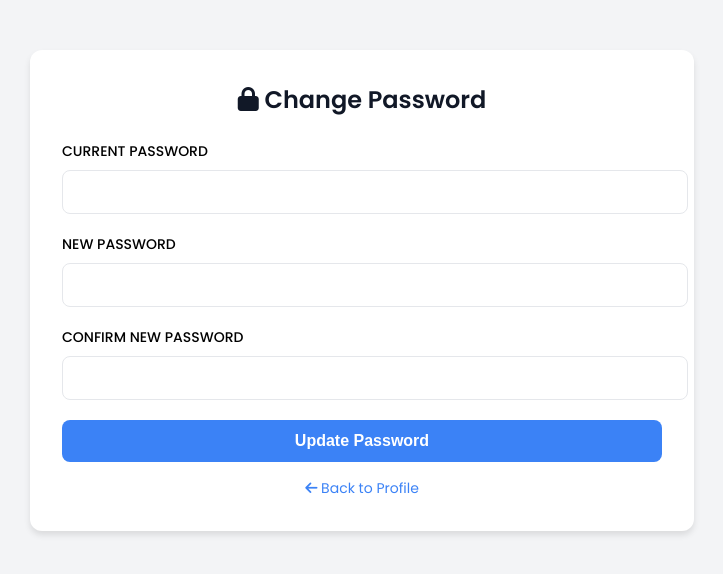
After one commit to PhamQuocNam/EcommerceWebsite, a Django app: page /change_password/ in a window 1280 px wide. The commit adds this page. Shown: the top 574 px of the page, without its empty margins (278-1001 px from the left). Run offline with Django 4.2, Linux system fonts and the light colour scheme; parts of the project's set-up code (start-up, migrations or seed data) failed here and were passed over; some libraries are stand-ins or nearby versions.

Commit message:
change pas

```diff
--- a/core/urls.py
+++ b/core/urls.py
@@ -2,7 +2,7 @@ from django.urls import path, include
 from core.views import index, product_list_view, category_list_view, \
     category_product_list_view, product_detail_view, tag_list, ajax_add_review,\
     search_view, add_to_cart, cart_view, checkout_view, delete_item_from_cart, update_items_cart, payment_completed_view, payment_failed_view, \
-    response, profile_view, address_view,  order_history_view, track_order_view, contact_view
+     profile_view, address_view,  order_history_view, track_order_view, contact_view, change_password_view
 app_name= 'core'
 
 urlpatterns=[
@@ -18,7 +18,6 @@ urlpatterns=[
     path("cart/", cart_view, name="cart"),
     path("delete-from-cart/", delete_item_from_cart, name="delete-from-cart"),
     path("checkout/", checkout_view, name="checkout"),
-    path('response/', response, name='response'),
     path("update-items-cart/", update_items_cart , name="update-items-cart"),
     path("paypal/", include("paypal.standard.ipn.urls")),
     path("payment-completed/", payment_completed_view , name="payment-completed"),
@@ -27,5 +26,6 @@ urlpatterns=[
     path("address/",address_view,name='address'),
     path("order_history/", order_history_view, name='order_history'),
     path("track_order/", track_order_view, name='track_order'),
-    path("contact/",contact_view, name='contact')
+    path("contact/",contact_view, name='contact'),
+    path("change_password/", change_password_view, name='change_password' ),
 ]
--- a/core/views.py
+++ b/core/views.py
@@ -14,8 +14,10 @@ from django.views.decorators.csrf import csrf_exempt
 from paypal.standard.forms import PayPalPaymentsForm
 import uuid
 from taggit.models import Tag
-from .AI_model import Answer_Question, Recommendation_System_Type_1
 from userauths.models import Profile
+from django.contrib import messages
+from django.contrib.auth.hashers import check_password
+
 
 
 # Create your views here.
@@ -24,9 +26,6 @@ from userauths.models import Profile
 def index(request):
     categories = Product_Category.objects.all()
     products= Product.objects.all()
-    recommended_ids= Recommendation_System_Type_1()
-    recommended_products = list(Product.objects.filter(id__in=recommended_ids))
-
     saleoff_products = Product.objects.filter(discount__Active=True)
     dessert_products = Product.objects.filter(category__ID_Product_Category="CAT004")
     fruit_products = Product.objects.filter(category__ID_Product_Category="CAT001")
@@ -35,7 +34,6 @@ def index(request):
     context ={
      "products": products,
      "categories": categories,
-     "recommended_products": recommended_products,
      "dessert_products": dessert_products,
      "fruit_products":fruit_products,
      'saleoff_products': saleoff_products,
@@ -322,31 +320,11 @@ def payment_completed_view(request):
 def payment_failed_view(request):
     return render(request, "core/payment-failed.html")
 
-
-
-@csrf_exempt
-def response(request):
-    if request.method == 'POST':
-        data = json.loads(request.body)
-        message = data.get('message', '')
-        answer = Answer_Question(message)
-        # new_chat = Chat(message=message, response=answer)
-        # new_chat.save()
-        return JsonResponse({'response': answer})
-
-    return JsonResponse({'response': 'Invalid request'}, status=400)
-
-
-
-
 def profile_view(request):
-
-    profile = Profile.objects.get(user = request.user)
-    context= {
+    profile, created = Profile.objects.get_or_create(user=request.user)
+    context = {
         'profile': profile
     }
-
-
     return render(request, 'core/profile.html', context)
 
 
@@ -385,3 +363,23 @@ def track_order_view(request):
 
 def contact_view(request):
     return render(request, "core/contact.html")
+
+def change_password_view(request):
+    user = request.user
+    if request.method == 'POST':
+        old_password = request.POST.get('old_password')
+        new_password = request.POST.get('new_password')
+        confirm_password = request.POST.get('confirm_password')
+        if confirm_password != new_password:
+            messages.error(request, 'Confirm password does not match')
+            return redirect('core:change_password')
+
+        if check_password(old_password,user.password):
+            user.set_password(new_password)
+            user.save()
+            messages.success(request, 'Password changed successfully')
+            return redirect('core:profile')
+        else:
+            messages.error(request, 'Old password is incorrect')
+            return redirect('core:change_password')
+    return render(request, "core/change-password.html")
--- /dev/null
+++ b/templates/core/change-password.html
@@ -0,0 +1,124 @@
+{% load static %}
+<!doctype html>
+<html lang="en">
+
+<head>
+    <meta charset="utf-8">
+    <meta name="viewport" content="width=device-width, initial-scale=1">
+    <title>Change Password | ATZ Shop</title>
+    <link rel="icon" type="image/png" href="{% static 'image/favicon-32x32.png' %}">
+    <link rel="stylesheet" href="https://cdnjs.cloudflare.com/ajax/libs/font-awesome/6.4.0/css/all.min.css">
+    <link href="https://fonts.googleapis.com/css2?family=Poppins:wght@300;400;500;600;700&display=swap" rel="stylesheet">
+    <link href="{% static 'css/style.css' %}" rel="stylesheet">
+    <style>
+        body {
+            font-family: 'Poppins', sans-serif;
+            background-color: #F3F4F6;
+        }
+
+        .container {
+            max-width: 600px;
+            margin: 50px auto;
+            background: white;
+            padding: 2rem;
+            border-radius: 12px;
+            box-shadow: 0 4px 6px rgba(0,0,0,0.1);
+        }
+
+        h2 {
+            font-size: 1.5rem;
+            font-weight: 600;
+            margin-bottom: 1.5rem;
+            color: #111827;
+            text-align: center;
+        }
+
+        .form-group {
+            margin-bottom: 1.25rem;
+        }
+
+        label {
+            font-weight: 500;
+            display: block;
+            margin-bottom: 0.5rem;
+        }
+
+        input[type="password"] {
+            width: 100%;
+            padding: 0.75rem;
+            border: 1px solid #E5E7EB;
+            border-radius: 8px;
+            font-size: 1rem;
+        }
+
+        .btn {
+            display: inline-block;
+            background: #3B82F6;
+            color: white;
+            padding: 0.75rem 1.5rem;
+            border: none;
+            border-radius: 8px;
+            font-weight: 600;
+            font-size: 1rem;
+            cursor: pointer;
+            width: 100%;
+        }
+
+        .btn:hover {
+            background-color: #2563EB;
+        }
+
+        .back-link {
+            display: block;
+            margin-top: 1rem;
+            text-align: center;
+            font-size: 0.875rem;
+            color: #3B82F6;
+        }
+    </style>
+</head>
+
+<body>
+
+    <div class="container">
+        <h2><i class="fas fa-lock mr-2"></i> Change Password</h2>
+        {% if messages %}
+        <div class="messages">
+            {% for message in messages %}
+                <div class="alert
+                            {% if message.tags == 'success' %}alert-success
+                            {% elif message.tags == 'error' %}alert-danger
+                            {% else %}alert-info{% endif %}
+                        " role="alert">
+                    {{ message }}
+                </div>
+            {% endfor %}
+        </div>
+        {% endif %}
+        <form method="POST">
+            {% csrf_token %}
+            <div class="form-group">
+                <label for="old_password">Current Password</label>
+                <input type="password" name="old_password" id="old_password" required>
+            </div>
+            <div class="form-group">
+                <label for="new_password1">New Password</label>
+                <input type="password" name="new_password1" id="new_password1" required>
+            </div>
+            <div class="form-group">
+                <label for="new_password2">Confirm New Password</label>
+                <input type="password" name="new_password2" id="new_password2" required>
+            </div>
+            <button type="submit" class="btn">Update Password</button>
+        </form>
+        <a href="{% url 'core:profile' %}" class="back-link">
+            <i class="fas fa-arrow-left mr-1"></i> Back to Profile
+        </a>
+    </div>
+
+    <!-- JavaScript Libraries -->
+    <script src="{% static 'js/jquery.min.js' %}"></script>
+    <script src="{% static 'js/bootstrap.bundle.min.js' %}"></script>
+</body>
+</html>
+<!-- End of change-password.html -->
--- a/templates/core/profile.html
+++ b/templates/core/profile.html
@@ -355,7 +355,7 @@
                         <a href="dash-edit-profile.html" class="btn btn-outline">
                             <i class="fas fa-user-edit mr-2"></i> Edit Profile
                         </a>
-                        <a href="#" class="btn btn-primary">
+                        <a href="{% url 'core:change_password' %}" class="btn btn-primary">
                             <i class="fas fa-lock mr-2"></i> Change Password
                         </a>
                         <a href="#" class="btn btn-outline">
```
